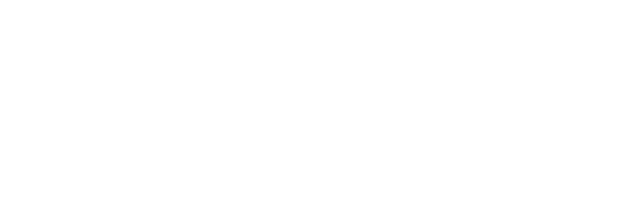
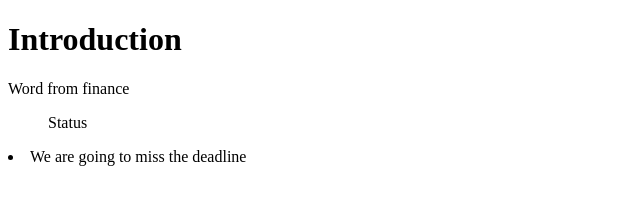
Before and after one commit to valynett1/lessonfourrepo, a plain HTML site: page index.html in a window 1280 px wide. Shown: the whole page, without its empty margins (0-640 px from the left). Drawn offline with Linux system fonts and the light colour scheme.

```diff
--- a/index.html
+++ b/index.html
@@ -4,9 +4,12 @@
     <meta charset="UTF-8">
     <meta http-equiv="X-UA-Compatible" content="IE=edge">
     <meta name="viewport" content="width=device-width, initial-scale=1.0">
-    <title>Document</title>
+    <title>Angels Newsletter</title>
 </head>
 <body>
-
+    <h1>Introduction</h1>
+    <div>Word from finance</div>
+        <ul>Status</ul>
+            <li>We are going to miss the deadline</li>
 </body>
 </html>
```
Also changed, not shown: videoplayer.html (added).
